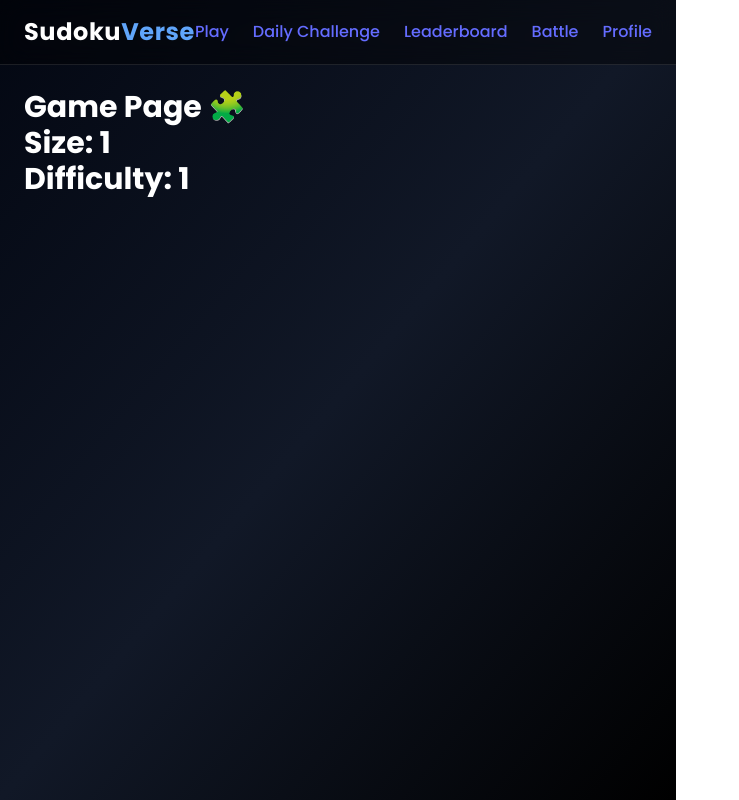
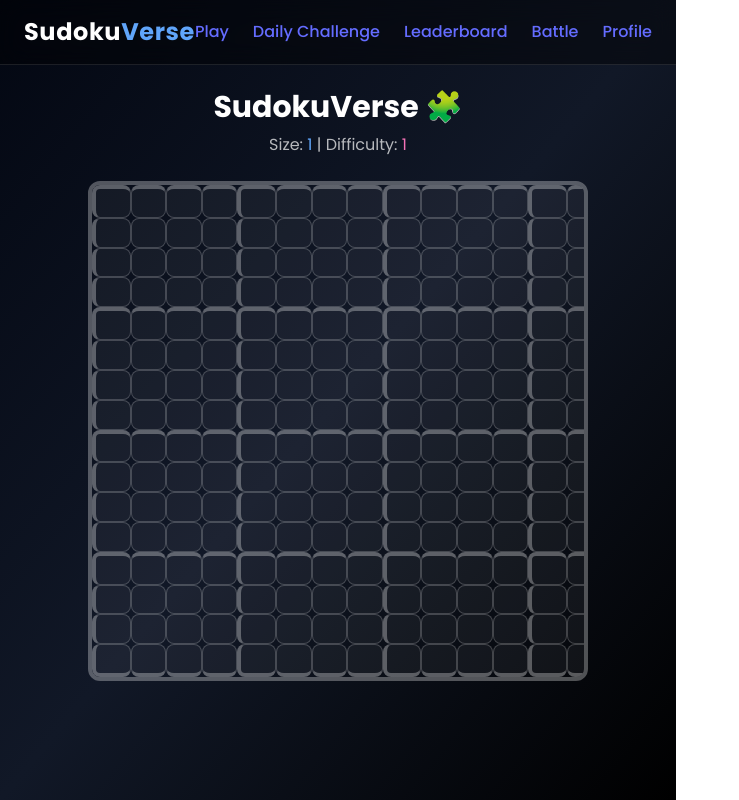
Before and after one commit to prajapati-mahi/SudokuVerse, a React (Vite) app in the folder client/: page /game/1/1 in a window 1280 px wide. Shown: the whole page, without its empty margins (0-739 px from the left). Built offline with nearby package versions, Linux system fonts and the light colour scheme.

Commit message:
Added SudokuBoard component with cell selection and grid highlights

```diff
--- /dev/null
+++ b/client/src/components/SudokuBoard.jsx
@@ -0,0 +1,77 @@
+import React from "react";
+
+export default function SudokuBoard({
+  board,
+  size,
+  selectedCell,
+  setSelectedCell,
+}) {
+  const gridSize = size === "2x2" ? 4 : size === "3x3" ? 9 : 16;
+  const boxSize = size === "2x2" ? 2 : size === "3x3" ? 3 : 4;
+
+  return (
+    <div className="flex justify-center items-center mt-6">
+      <div
+        className="grid border-4 border-white/30 rounded-xl overflow-hidden"
+        style={{
+          gridTemplateColumns: `repeat(${gridSize}, 1fr)`,
+          width: "min(90vw, 500px)",
+          height: "min(90vw, 500px)",
+        }}
+      >
+        {board.map((row, rowIndex) =>
+          row.map((cell, colIndex) => {
+            const isSelected =
+              selectedCell?.row === rowIndex && selectedCell?.col === colIndex;
+
+            const isSameRow = selectedCell?.row === rowIndex;
+            const isSameCol = selectedCell?.col === colIndex;
+
+            const isSameBox =
+              selectedCell &&
+              Math.floor(selectedCell.row / boxSize) ===
+                Math.floor(rowIndex / boxSize) &&
+              Math.floor(selectedCell.col / boxSize) ===
+                Math.floor(colIndex / boxSize);
+
+            // Thick borders for box separation
+            const borderClasses = `
+              border border-white/20
+              ${colIndex % boxSize === 0 ? "border-l-4 border-l-white/30" : ""}
+              ${rowIndex % boxSize === 0 ? "border-t-4 border-t-white/30" : ""}
+              ${colIndex === gridSize - 1 ? "border-r-4 border-r-white/30" : ""}
+              ${rowIndex === gridSize - 1 ? "border-b-4 border-b-white/30" : ""}
+            `;
+
+            let bgColor = "bg-white/5";
+
+            if (isSameRow || isSameCol) bgColor = "bg-blue-500/10";
+            if (isSameBox) bgColor = "bg-purple-500/10";
+            if (isSelected) bgColor = "bg-yellow-500/30";
+
+            return (
+              <button
+                key={`${rowIndex}-${colIndex}`}
+                onClick={() => setSelectedCell({ row: rowIndex, col: colIndex })}
+                className={`
+                  ${borderClasses}
+                  ${bgColor}
+                  flex items-center justify-center
+                  text-white font-semibold
+                  hover:bg-yellow-500/20
+                  transition duration-200
+                  select-none
+                `}
+                style={{
+                  fontSize: gridSize === 16 ? "14px" : "18px",
+                }}
+              >
+                {cell !== 0 ? cell : ""}
+              </button>
+            );
+          })
+        )}
+      </div>
+    </div>
+  );
+}
--- a/client/src/pages/Game.jsx
+++ b/client/src/pages/Game.jsx
@@ -1,13 +1,44 @@
+
+import { useState } from "react";
 import { useParams } from "react-router-dom";
+import SudokuBoard from "../components/SudokuBoard";
 
 export default function Game() {
   const { size, difficulty } = useParams();
 
+  const gridSize = size === "2x2" ? 4 : size === "3x3" ? 9 : 16;
+
+  // Temporary empty board for testing
+  const initialBoard = Array.from({ length: gridSize }, () =>
+    Array.from({ length: gridSize }, () => 0)
+  );
+
+  const [board, setBoard] = useState(initialBoard);
+  const [selectedCell, setSelectedCell] = useState(null);
+
   return (
-    <div className="text-white text-3xl font-bold p-6">
-      Game Page 🧩 <br />
-      Size: {size} <br />
-      Difficulty: {difficulty}
+    <div className="text-white p-6">
+      <h1 className="text-3xl font-bold text-center">
+        SudokuVerse 🧩
+      </h1>
+
+      <p className="text-center mt-2 text-white/70">
+        Size: <span className="text-blue-400">{size}</span> | Difficulty:{" "}
+        <span className="text-pink-400">{difficulty}</span>
+      </p>
+
+      <SudokuBoard
+        board={board}
+        size={size}
+        selectedCell={selectedCell}
+        setSelectedCell={setSelectedCell}
+      />
+
+      {selectedCell && (
+        <p className="text-center mt-6 text-white/70">
+          Selected Cell: Row {selectedCell.row + 1}, Column {selectedCell.col + 1}
+        </p>
+      )}
     </div>
   );
 }
```
